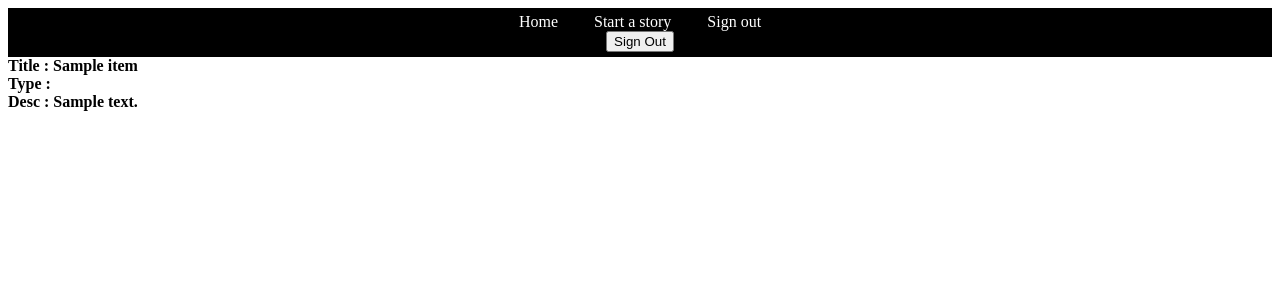
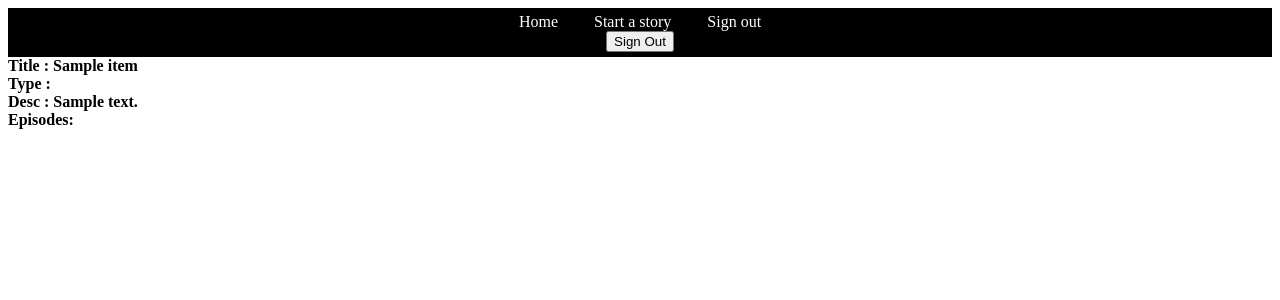
Before and after one commit to srungarapugopikrishna/StoryCo, a Django app: page /myblog/00000000-0000-0000-0000-000000000001/item_details/ in a window 1280 px wide. Shown: the top 300 px of the page. Run offline with Django 3.2, Linux system fonts and the light colour scheme; data comes from the database, SQL or seed files in the repository; tables that the repository leaves empty hold one stand-in row (values such as "Sample post").

Commit message:
Updating item_details

```diff
--- a/myblog/templates/item_details.html
+++ b/myblog/templates/item_details.html
@@ -54,6 +54,9 @@
 <b>Title :<b> {{ item.item_title }}<br>
 <b>Type :<b> {{ item.item_type }}<br>
 <b>Desc :<b> {{ item.item_description }}<br>
-
+<b>Episodes:<b><br>
+  {% for details in episode%}
+    <a href="/myblog/{{ details.episode_id}}/episode_details" >{{details.episode_description}}<br>
+  {% endfor %}
 </body>
 </html>
```
